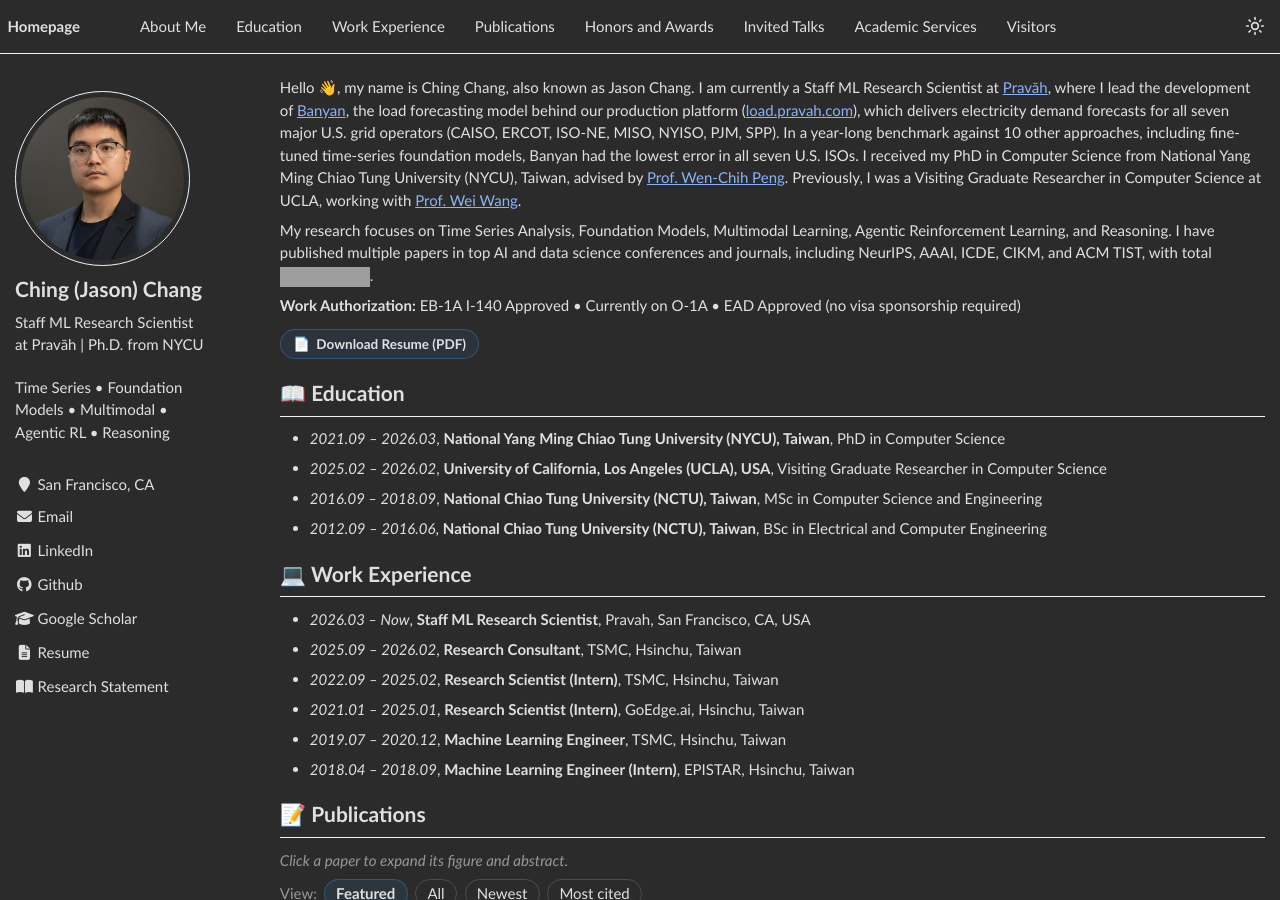
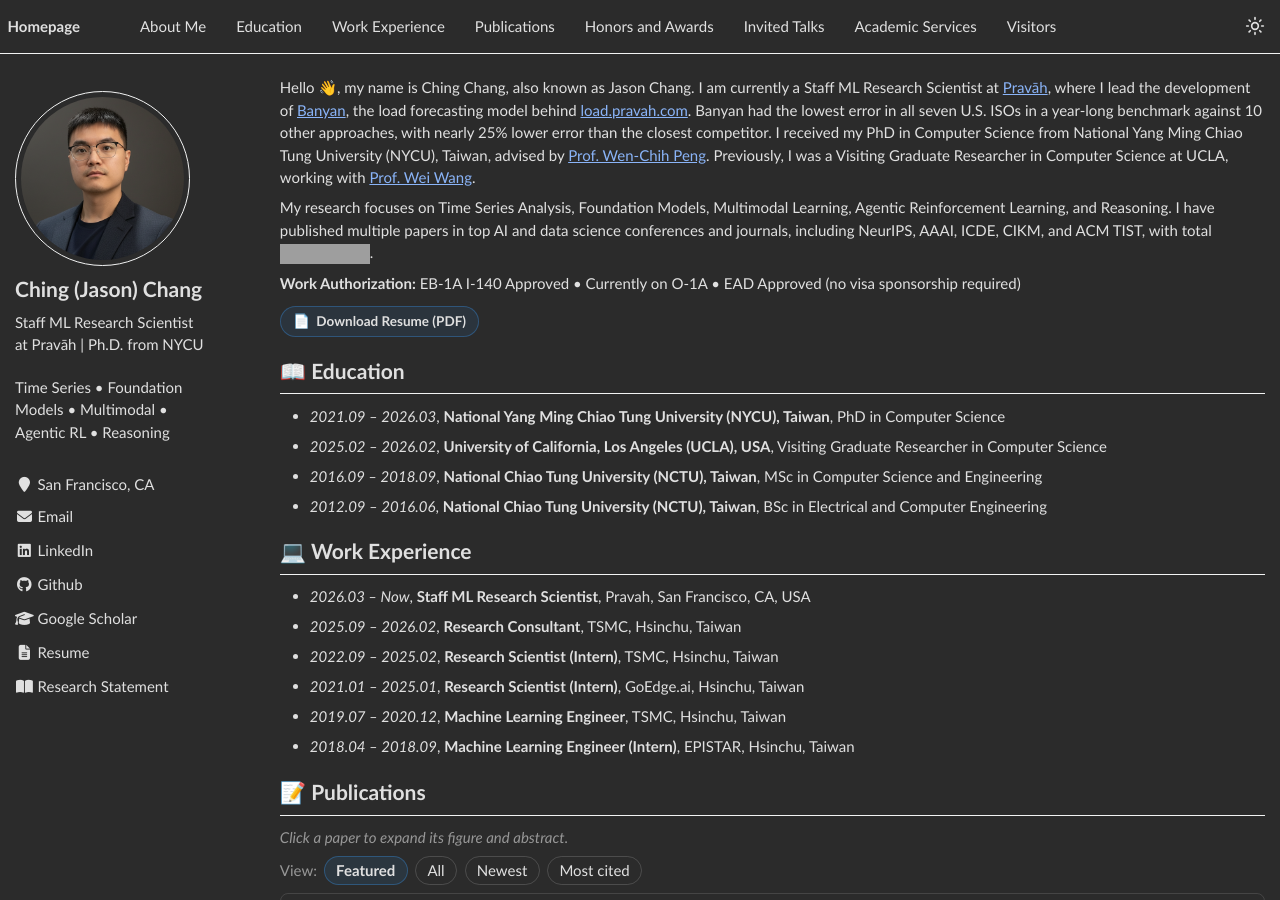
Before and after one commit to blacksnail789521/blacksnail789521.github.io, a Jekyll site: the page built from _pages/about.md, in a window 1280 px wide and 900 px high. Built offline with Jekyll 4.4.1, drawn with Linux system fonts in a browser that asks for light colours; grey boxes are pictures that could not be loaded.

Commit message:
About: tighten the Banyan intro (drop ISO list, add 25% figure)
Co-Authored-By: Claude Fable 5.2 <noreply@anthropic.com>

```diff
--- a/_pages/about.md
+++ b/_pages/about.md
@@ -17,7 +17,7 @@ redirect_from:
 
 <span class='anchor' id='about-me'></span>
 
-Hello 👋, my name is Ching Chang, also known as Jason Chang. I am currently a Staff ML Research Scientist at [Pravāh](https://pravah.com/), where I lead the development of [Banyan](https://www.pravah.com/blog/banyan), the load forecasting model behind our production platform ([load.pravah.com](https://load.pravah.com)), which delivers electricity demand forecasts for all seven major U.S. grid operators (CAISO, ERCOT, ISO-NE, MISO, NYISO, PJM, SPP). In a year-long benchmark against 10 other approaches, including fine-tuned time-series foundation models, Banyan had the lowest error in all seven U.S. ISOs. I received my PhD in Computer Science from National Yang Ming Chiao Tung University (NYCU), Taiwan, advised by [Prof. Wen-Chih Peng](https://sites.google.com/site/wcpeng/). Previously, I was a Visiting Graduate Researcher in Computer Science at UCLA, working with [Prof. Wei Wang](http://web.cs.ucla.edu/~weiwang/).
+Hello 👋, my name is Ching Chang, also known as Jason Chang. I am currently a Staff ML Research Scientist at [Pravāh](https://pravah.com/), where I lead the development of [Banyan](https://www.pravah.com/blog/banyan), the load forecasting model behind [load.pravah.com](https://load.pravah.com). Banyan had the lowest error in all seven U.S. ISOs in a year-long benchmark against 10 other approaches, with nearly 25% lower error than the closest competitor. I received my PhD in Computer Science from National Yang Ming Chiao Tung University (NYCU), Taiwan, advised by [Prof. Wen-Chih Peng](https://sites.google.com/site/wcpeng/). Previously, I was a Visiting Graduate Researcher in Computer Science at UCLA, working with [Prof. Wei Wang](http://web.cs.ucla.edu/~weiwang/).
 
 My research focuses on Time Series Analysis, Foundation Models, Multimodal Learning, Agentic Reinforcement Learning, and Reasoning. I have published multiple papers in top AI and data science conferences and journals, including NeurIPS, AAAI, ICDE, CIKM, and ACM TIST, with total
 <a href='https://scholar.google.com/citations?user=OXCVj48AAAAJ'><img src="https://img.shields.io/endpoint?url={{ url | url_encode }}&logo=Google%20Scholar&labelColor=f6f6f6&color=9cf&style=flat&label=google citations"></a>.
```
